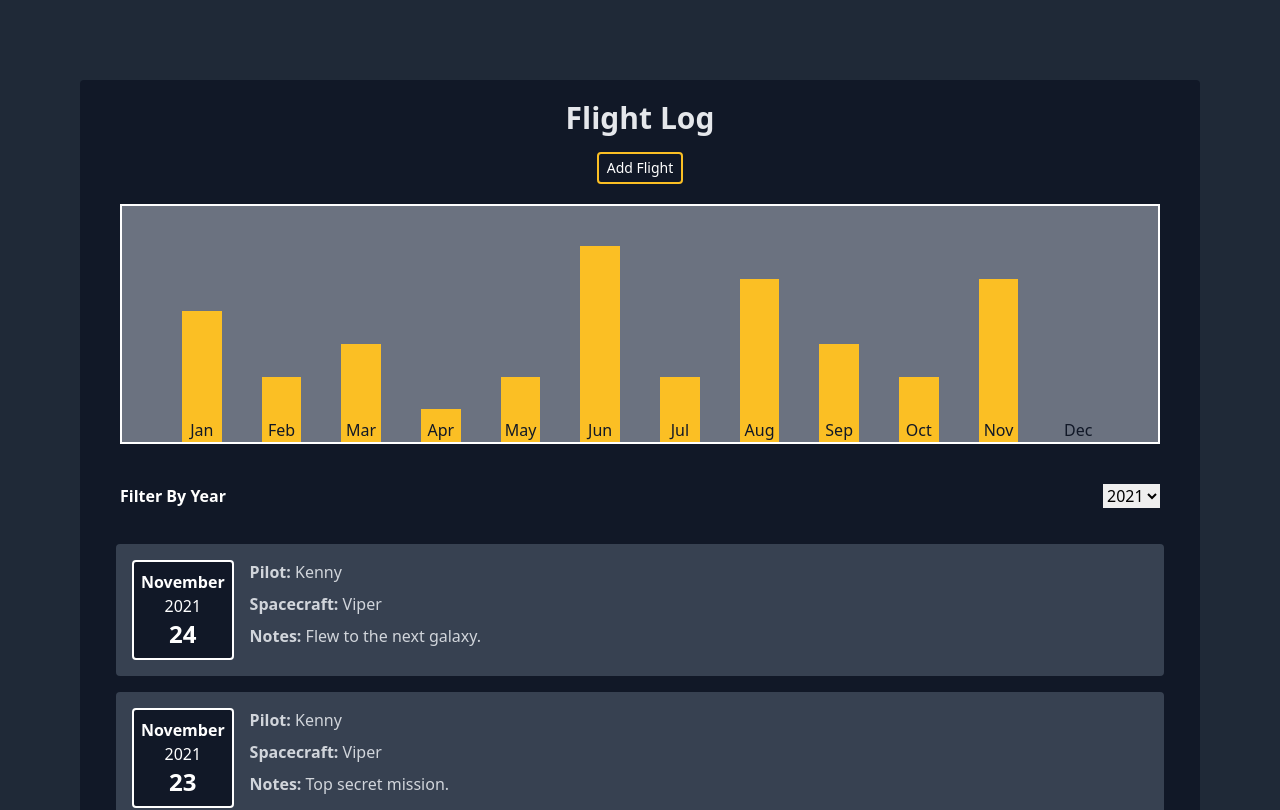
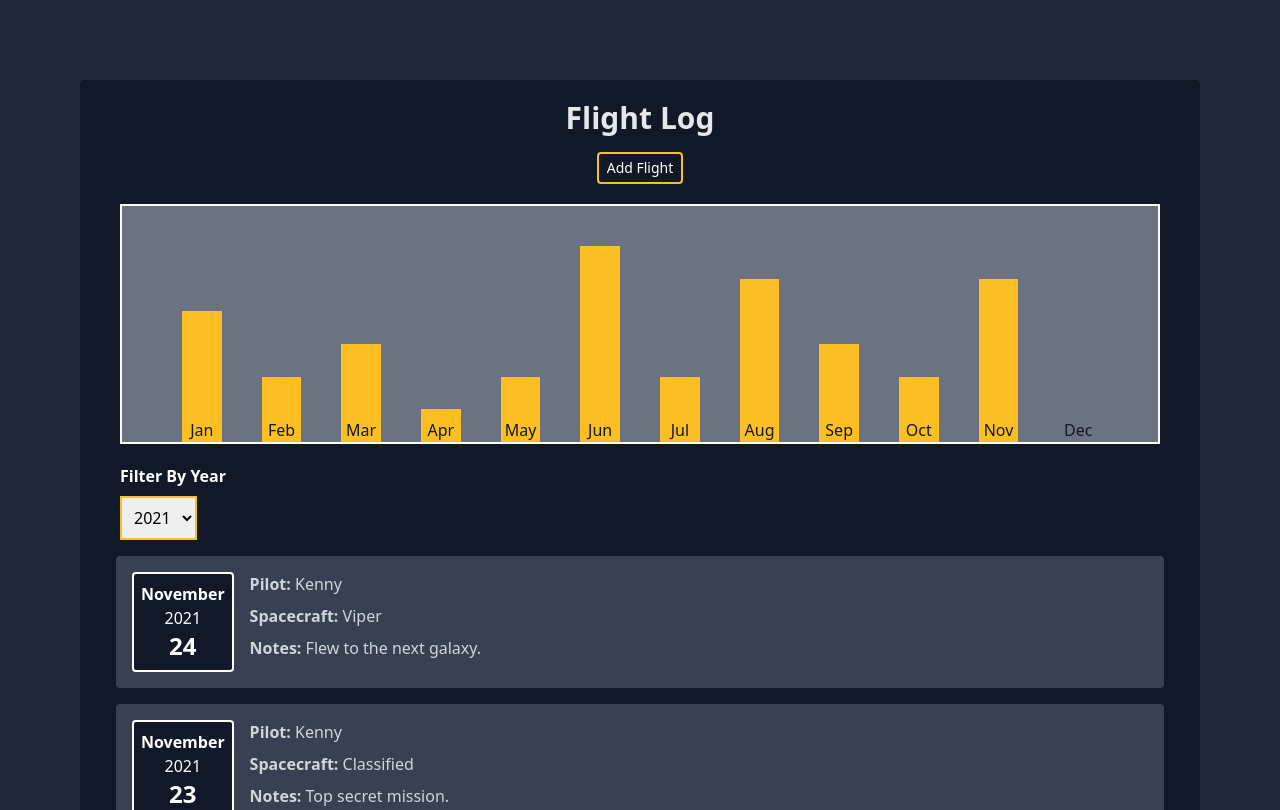
Before and after one commit to eukalytics/flightlog, a React (Create React App) app: page / in a window 1280 px wide. Shown: the top 810 px of the page. Built offline with nearby package versions, Linux system fonts and the light colour scheme.

Commit message:
update tw styles

```diff
--- a/src/App.js
+++ b/src/App.js
@@ -3,7 +3,7 @@ import FlightList from "./components/Flights/FlightList";
 
 const iniitialFlights =  [
   {id: "f36", pilot: "Kenny", craft: "Viper", date: new Date(2021, 10, 24), notes: "Flew to the next galaxy."},
-  {id: "f35", pilot: "Kenny", craft: "Viper", date: new Date(2021, 10, 23), notes: "Top secret mission."},
+  {id: "f35", pilot: "Kenny", craft: "Classified", date: new Date(2021, 10, 23), notes: "Top secret mission."},
   {id: "f34", pilot: "Kenny", craft: "Viper", date: new Date(2021, 10, 22), notes: "Flew to the next planet."},
   {id: "f33", pilot: "Kenny", craft: "Viper", date: new Date(2021, 10, 21), notes: "Learning how to fly."},
   {id: "f32", pilot: "Kenny", craft: "Viper", date: new Date(2021, 10, 21), notes: "Learning how to fly."},
--- a/src/components/Flights/FlightFilter.js
+++ b/src/components/Flights/FlightFilter.js
@@ -4,9 +4,9 @@ export default function FlightFilter({handleFilterYearChange, filterYear}){
         handleFilterYearChange(e.target.value);
     }
     return (
-        <div className="flex justify-between p-5">
-            <label className="text-white font-semibold" >Filter By Year</label>
-            <select onChange={handleOptionChange} value={filterYear}>
+        <div className="px-5">
+            <label className="text-white font-semibold block" >Filter By Year</label>
+            <select onChange={handleOptionChange} value={filterYear} className="p-2 mt-2 border-yellow-400 border-2">
                 <option value="2022">2022</option>
                 <option value="2021">2021</option>
                 <option value="2020">2020</option>
--- a/src/components/Flights/FlightList.js
+++ b/src/components/Flights/FlightList.js
@@ -1,3 +1,4 @@
+import { useState } from "react";
 import FlightFormWrap from "./NewFlight/FlightFormWrap";
 import FlightFilter from "./FlightFilter";
 import FlightListContent from "./FlightListContent.js";
@@ -5,11 +6,13 @@ import FlightChart from "./FlightChart";
 
 export default function FlightList({flights, handleAddFlight, filterYear, handleFilterYearChange}) {
 
+  const [showForm, setShowForm] = useState(false);
   const handleNewFlightSubmit = (newFlightObj) => {
     const newFlight = {
       ...newFlightObj,
     }
     handleAddFlight(newFlight);
+    setShowForm(false);
   }
 
   const filteredFlights = flights.filter((flight) => {
@@ -19,7 +22,7 @@ export default function FlightList({flights, handleAddFlight, filterYear, handle
   return (
     <div className="bg-gray-900 p-5 rounded">
         <h2 className="text-gray-200 text-3xl font-semibold text-center">Flight Log</h2>
-        <FlightFormWrap handleNewFlightSubmit={handleNewFlightSubmit} numFlights={flights.length} />
+        <FlightFormWrap handleNewFlightSubmit={handleNewFlightSubmit} numFlights={flights.length} showForm={showForm} setShowForm={setShowForm}/>
         <FlightChart flights={flights} />
         <FlightFilter handleFilterYearChange={handleFilterYearChange} filterYear={filterYear} />
         <FlightListContent flights={filteredFlights} year={filterYear} />
--- a/src/components/Flights/NewFlight/FlightFormWrap.js
+++ b/src/components/Flights/NewFlight/FlightFormWrap.js
@@ -2,8 +2,7 @@ import { useState } from "react";
 import BtnShowForm from "./BtnShowForm";
 import FlightForm from "./FlightForm";
 
-export default function FlightFormWrap({handleNewFlightSubmit, numFlights}) {
-    const [showForm, setShowForm] = useState(false);
+export default function FlightFormWrap({handleNewFlightSubmit, numFlights, showForm, setShowForm}) {
     return (
         <div className="mt-4">
             {showForm   ? <FlightForm handleNewFlightSubmit={handleNewFlightSubmit} numFlights={numFlights} setShowForm={setShowForm} />
```
Also changed, not shown: 1 other file (tests, documents, lock files or other folders).
